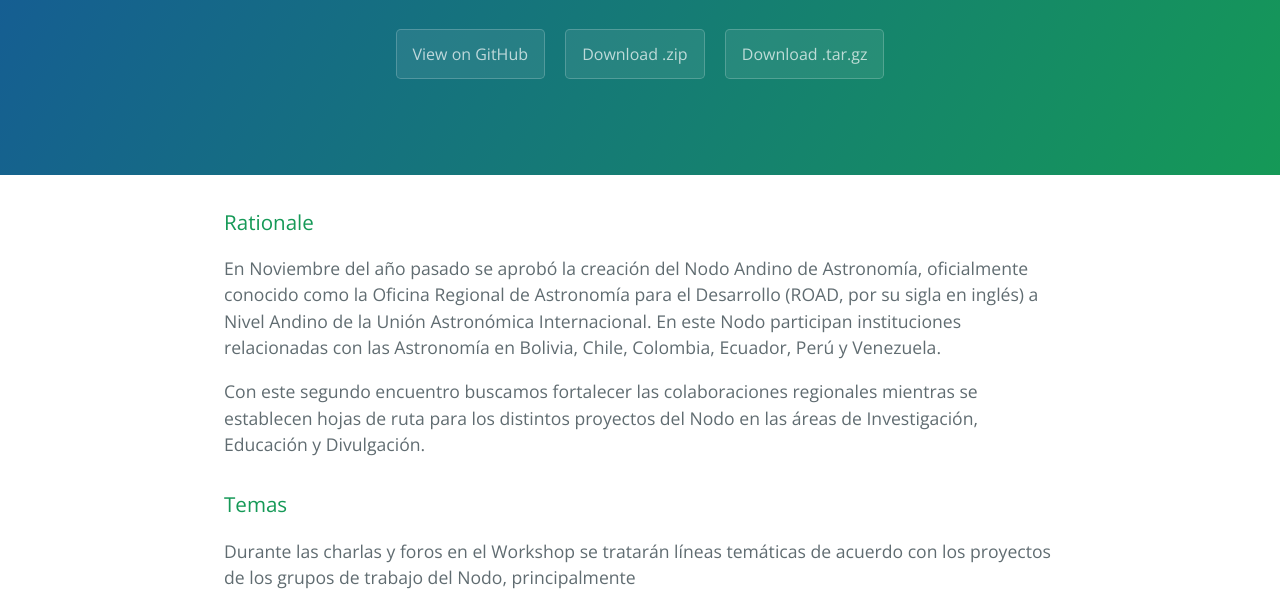
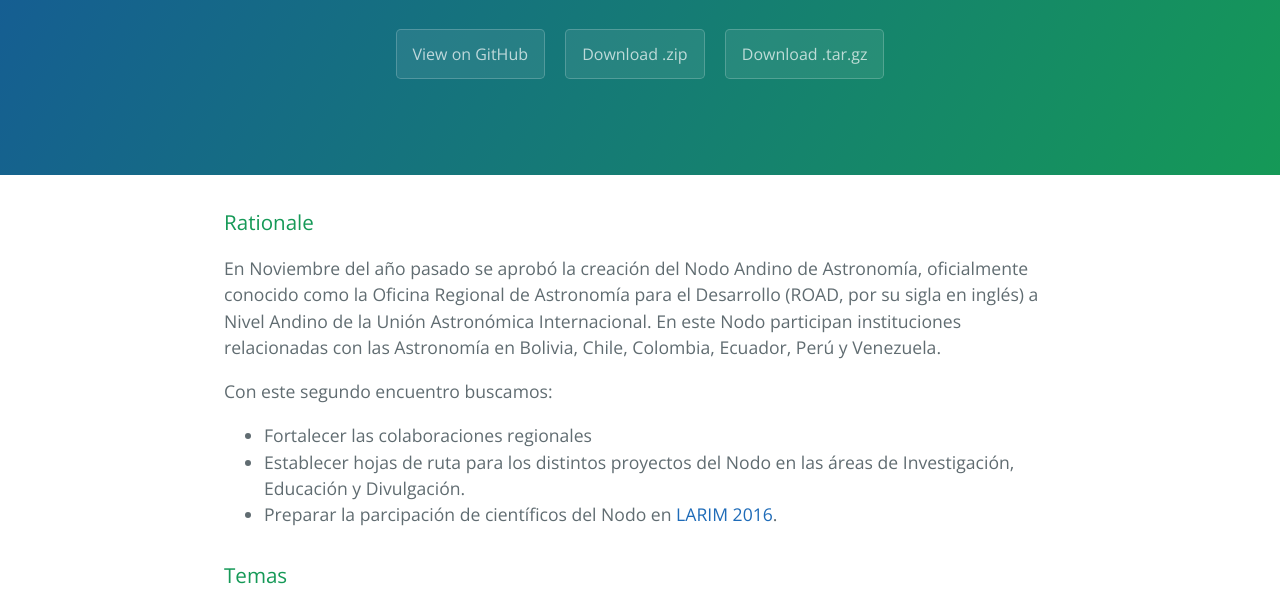
Before and after one commit to AndeanROAD/WorkshopAstronomiaAndes2, a plain HTML site: page index.html in a window 1280 px wide. Shown: the part 286-891 px from the top of the page. Drawn offline with nearby package versions, Linux system fonts and the light colour scheme.

```diff
--- a/index.html
+++ b/index.html
@@ -24,7 +24,13 @@
 
 <p>En Noviembre del año pasado se aprobó la creación del Nodo Andino de Astronomía, oficialmente conocido como la Oficina Regional de Astronomía para el Desarrollo (ROAD, por su sigla en inglés) a Nivel Andino de la Unión Astronómica Internacional. En este Nodo participan instituciones relacionadas con las Astronomía en Bolivia, Chile, Colombia, Ecuador, Perú y Venezuela.</p>
 
-<p>Con este segundo encuentro buscamos fortalecer las colaboraciones regionales mientras se establecen hojas de ruta para los distintos proyectos del Nodo en las áreas de Investigación, Educación y Divulgación.</p>
+<p>Con este segundo encuentro buscamos:</p>
+
+<ul>
+<li>Fortalecer las colaboraciones regionales</li>
+<li>Establecer hojas de ruta para los distintos proyectos del Nodo en las áreas de Investigación, Educación y Divulgación.</li>
+<li>Preparar la parcipación de científicos del Nodo en <a href="http://larim.unal.edu.co/">LARIM 2016</a>.</li>
+</ul>
 
 <h3>
 <a id="temas" class="anchor" href="#temas" aria-hidden="true"><span class="octicon octicon-link"></span></a>Temas</h3>
@@ -36,6 +42,7 @@
 <li>Astropartículas</li>
 <li>Educación Superior</li>
 <li>Financiación de proyectos</li>
+<li>Divulgación.</li>
 </ul>
 
 <h3>
```
Also changed, not shown: params.json (+1 -1 lines).
